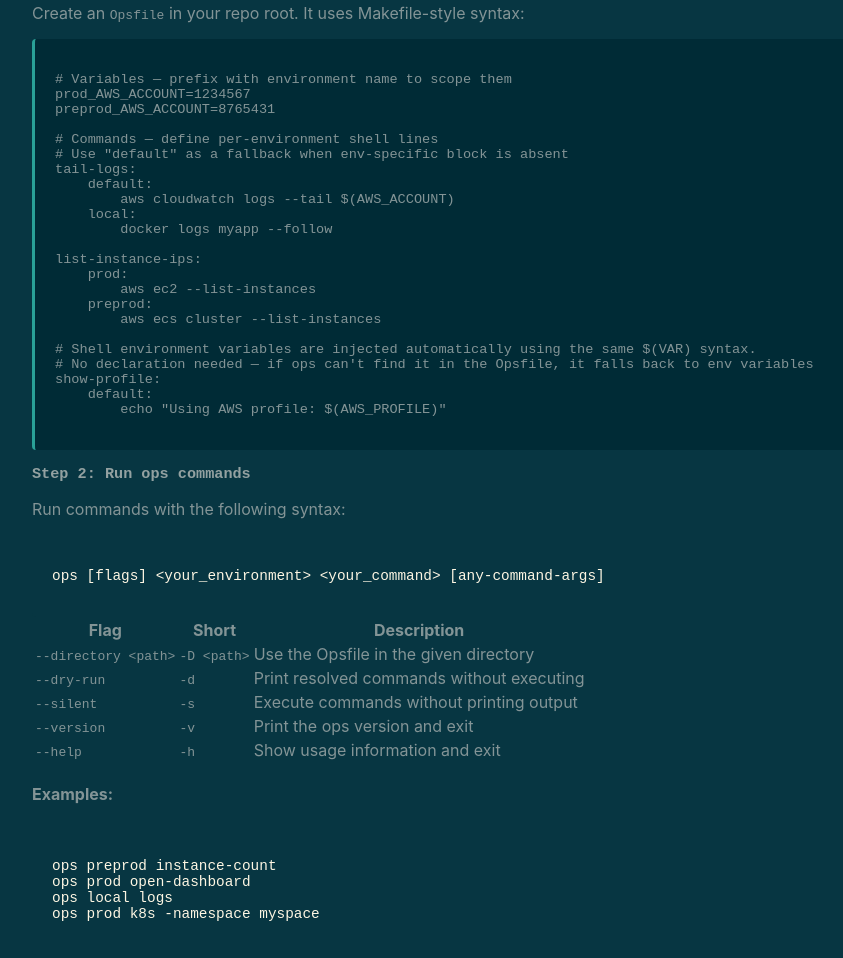
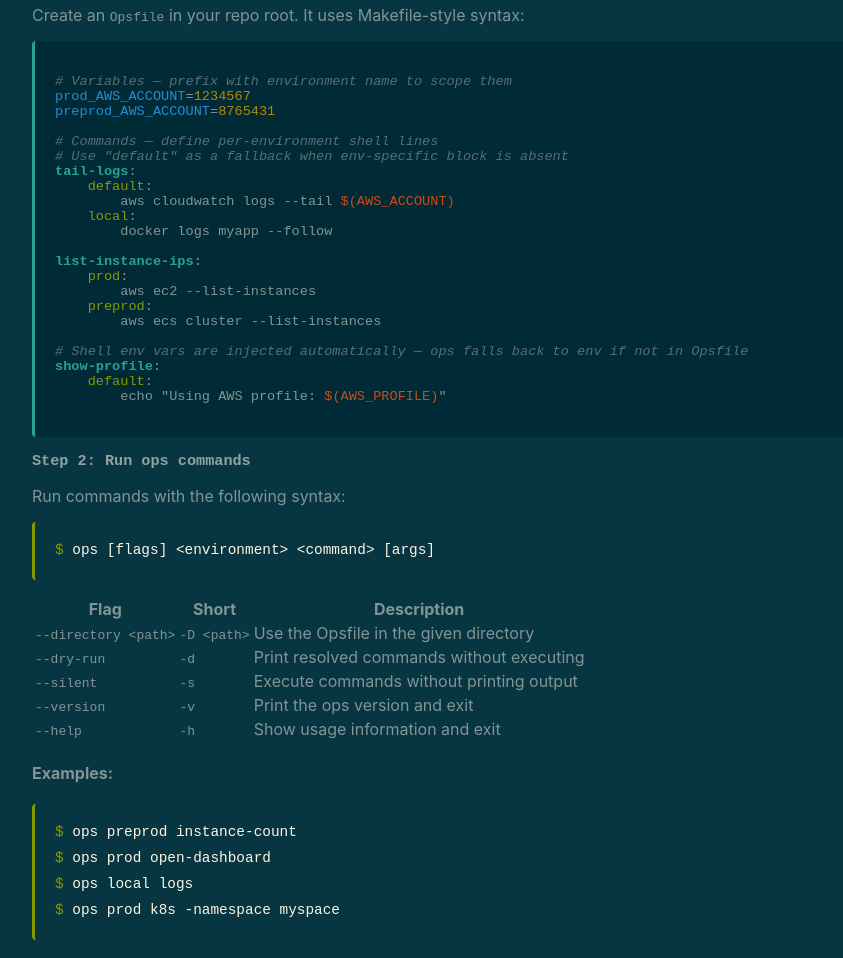
Before and after one commit to seanseannery/opsfile, a website: page site/index.html in a window 1280 px wide. Shown: the part 1194-2152 px from the top of the page, without its empty margins (182-1025 px from the left). Drawn offline with Linux system fonts and the light colour scheme.

Commit message:
feat: Opsfile branding, syntax highlighting, copy button, terminal examples

```diff
--- a/site/index.html
+++ b/site/index.html
@@ -4,7 +4,7 @@
   <meta charset="UTF-8">
   <meta name="viewport" content="width=device-width, initial-scale=1.0">
   <meta name="description" content="ops — like make, but for live operations commands">
-  <title>ops — live operations CLI</title>
+  <title>Opsfile — live operations CLI</title>
   <link rel="stylesheet" href="./style.css">
 </head>
 <body>
@@ -12,7 +12,7 @@
   <!-- HEADER -->
   <header class="site-header">
     <div class="container">
-      <span class="logo">ops</span>
+      <span class="logo">Opsfile</span>
       <nav class="site-nav">
         <a href="#install">Install</a>
         <a href="#usage">Usage</a>
@@ -24,8 +24,8 @@
   <!-- HERO -->
   <section class="hero">
     <div class="container">
-      <h1>ops</h1>
-      <p class="tagline">like make, but for live operations</p>
+      <h1>Opsfile</h1>
+      <p class="tagline">Like <code>make</code>, but for common live ops commands</p>
       <p class="subtitle">Create an Opsfile. Run ops [env] [command]. Done.</p>
       <div class="cta-buttons">
         <a href="#install" class="btn-primary">Install</a>
@@ -91,35 +91,34 @@ brew install seanseannery/opsfile/opsfile</code></pre>
       <h3>Step 1: Create an Opsfile</h3>
       <p>Create an <code>Opsfile</code> in your repo root. It uses Makefile-style syntax:</p>
       <div class="opsfile-example code-block">
-        <pre><code># Variables — prefix with environment name to scope them
-prod_AWS_ACCOUNT=1234567
-preprod_AWS_ACCOUNT=8765431
+        <pre><code><span class="sh-comment"># Variables — prefix with environment name to scope them</span>
+<span class="sh-varname">prod_AWS_ACCOUNT</span>=<span class="sh-val">1234567</span>
+<span class="sh-varname">preprod_AWS_ACCOUNT</span>=<span class="sh-val">8765431</span>
 
-# Commands — define per-environment shell lines
-# Use "default" as a fallback when env-specific block is absent
-tail-logs:
-    default:
-        aws cloudwatch logs --tail $(AWS_ACCOUNT)
-    local:
+<span class="sh-comment"># Commands — define per-environment shell lines</span>
+<span class="sh-comment"># Use "default" as a fallback when env-specific block is absent</span>
+<span class="sh-cmd">tail-logs</span>:
+    <span class="sh-env">default</span>:
+        aws cloudwatch logs --tail <span class="sh-subst">$(AWS_ACCOUNT)</span>
+    <span class="sh-env">local</span>:
         docker logs myapp --follow
 
-list-instance-ips:
-    prod:
+<span class="sh-cmd">list-instance-ips</span>:
+    <span class="sh-env">prod</span>:
         aws ec2 --list-instances
-    preprod:
+    <span class="sh-env">preprod</span>:
         aws ecs cluster --list-instances
 
-# Shell environment variables are injected automatically using the same $(VAR) syntax.
-# No declaration needed — if ops can't find it in the Opsfile, it falls back to env variables
-show-profile:
-    default:
-        echo "Using AWS profile: $(AWS_PROFILE)"</code></pre>
+<span class="sh-comment"># Shell env vars are injected automatically — ops falls back to env if not in Opsfile</span>
+<span class="sh-cmd">show-profile</span>:
+    <span class="sh-env">default</span>:
+        echo "Using AWS profile: <span class="sh-subst">$(AWS_PROFILE)</span>"</code></pre>
       </div>
 
       <h3>Step 2: Run ops commands</h3>
       <p>Run commands with the following syntax:</p>
-      <div class="code-block">
-        <pre><code>ops [flags] &lt;your_environment&gt; &lt;your_command&gt; [any-command-args]</code></pre>
+      <div class="bash-example">
+        <span class="prompt">$</span> ops [flags] &lt;environment&gt; &lt;command&gt; [args]
       </div>
 
       <table>
@@ -140,11 +139,11 @@ show-profile:
       </table>
 
       <h4>Examples:</h4>
-      <div class="code-block">
-        <pre><code>ops preprod instance-count
-ops prod open-dashboard
-ops local logs
-ops prod k8s -namespace myspace</code></pre>
+      <div class="bash-example">
+        <div><span class="prompt">$</span> ops preprod instance-count</div>
+        <div><span class="prompt">$</span> ops prod open-dashboard</div>
+        <div><span class="prompt">$</span> ops local logs</div>
+        <div><span class="prompt">$</span> ops prod k8s -namespace myspace</div>
       </div>
     </div>
   </section>
@@ -207,6 +206,7 @@ ops prod k8s -namespace myspace</code></pre>
   </footer>
 
   <script>
+    // Tab switcher
     document.querySelectorAll('.tab-btn').forEach(btn => {
       btn.addEventListener('click', () => {
         document.querySelectorAll('.tab-btn').forEach(b => b.classList.remove('active'));
@@ -216,6 +216,21 @@ ops prod k8s -namespace myspace</code></pre>
       });
     });
     document.querySelector('.tab-btn').click();
+
+    // Copy buttons on install code blocks
+    document.querySelectorAll('.install-section .code-block').forEach(block => {
+      const btn = document.createElement('button');
+      btn.className = 'copy-btn';
+      btn.textContent = 'Copy';
+      btn.addEventListener('click', () => {
+        const code = block.querySelector('code');
+        navigator.clipboard.writeText(code.textContent.trim()).then(() => {
+          btn.textContent = 'Copied!';
+          setTimeout(() => { btn.textContent = 'Copy'; }, 2000);
+        });
+      });
+      block.appendChild(btn);
+    });
   </script>
 
 </body>
--- a/site/style.css
+++ b/site/style.css
@@ -109,6 +109,14 @@ a:hover {
   font-size: 1.4rem;
   color: var(--emphasis);
   margin-bottom: 8px;
+}
+
+.tagline code {
+  font-family: monospace;
+  color: var(--cyan);
+  background: var(--bg-hl);
+  padding: 1px 6px;
+  border-radius: 3px;
 }
 
 .subtitle {
@@ -314,6 +322,57 @@ pre > code {
   word-break: break-all;
 }
 
+/* ─── Copy Button ────────────────────────────────────────────── */
+.code-block {
+  position: relative;
+}
+
+.copy-btn {
+  position: absolute;
+  top: 10px;
+  right: 10px;
+  background: var(--subtle);
+  color: var(--bright);
+  border: none;
+  border-radius: 4px;
+  padding: 4px 10px;
+  font-family: monospace;
+  font-size: 0.75rem;
+  cursor: pointer;
+  transition: background 0.2s, color 0.2s;
+}
+
+.copy-btn:hover {
+  background: var(--cyan);
+  color: var(--bg);
+}
+
+/* ─── Opsfile Syntax Highlighting ────────────────────────────── */
+.sh-comment { color: var(--subtle); font-style: italic; }
+.sh-varname  { color: var(--blue); }
+.sh-val      { color: var(--yellow); }
+.sh-cmd      { color: var(--cyan); font-weight: bold; }
+.sh-env      { color: var(--green); }
+.sh-subst    { color: var(--orange); }
+
+/* ─── Bash Example Block ─────────────────────────────────────── */
+.bash-example {
+  background: var(--bg-hl);
+  border-radius: 4px;
+  padding: 16px 20px;
+  font-family: monospace;
+  font-size: 0.9rem;
+  line-height: 1.8;
+  margin: 16px 0;
+  border-left: 3px solid var(--green);
+  color: var(--bright);
+}
+
+.bash-example .prompt {
+  color: var(--green);
+  user-select: none;
+}
+
 /* ─── Usage Section ──────────────────────────────────────────── */
 #usage,
 .usage-section {
```
